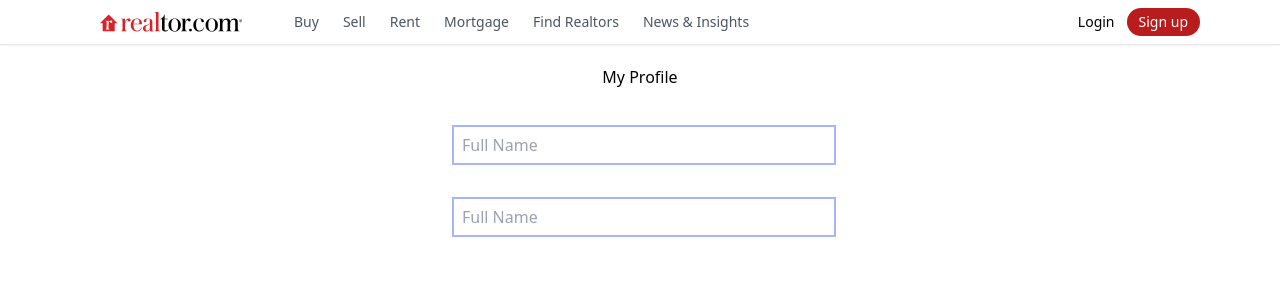
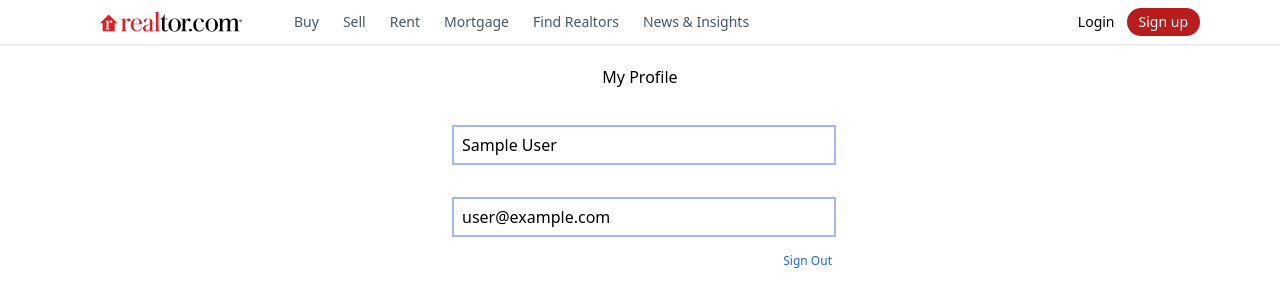
Before and after one commit to piumonline/realtor-clone, a React (Create React App) app: page /profile in a window 1280 px wide. Shown: the top 306 px of the page. Built offline with nearby package versions, Linux system fonts and the light colour scheme; no server answers; sample sign-in values are in the browser's storage.

Commit message:
Profile page

```diff
--- a/src/App.js
+++ b/src/App.js
@@ -8,7 +8,7 @@ import Signup from './pages/Signup';
 import FogotPassword from './pages/FogotPassword';
 import { ToastContainer } from 'react-toastify';
 import 'react-toastify/dist/ReactToastify.css';
-
+import PrivateRoute from './components/PrivateRoute';
 
 
 function App() {
@@ -18,7 +18,9 @@ function App() {
       <Navbar/>
       <Routes>
         <Route path='/' element={<Home/>}/>
-        <Route path='/profile' element={<Profile/>}/>
+        <Route path='/profile' element={<PrivateRoute/>}>
+          <Route path='/profile' element={<Profile/>}/>
+        </Route>
         <Route path='/signin' element={<Signin/>}/>
         <Route path='/signup' element={<Signup/>}/>
         <Route path='/fogotpwd' element={<FogotPassword/>}/>
--- /dev/null
+++ b/src/components/PrivateRoute.js
@@ -0,0 +1,17 @@
+import React from 'react'
+import { Navigate, Outlet } from 'react-router-dom';
+import {useAuthStatus} from '../hooks/useAuthStatus'
+// import { loggedIn, checkingStatus } from "../hooks/useAuthStatus";
+
+
+function PrivateRoute() {
+
+    const { loggedIn, checkingStatus } = useAuthStatus();
+    if(checkingStatus){
+        return <h1>Loading...</h1>
+    }
+
+  return loggedIn ? <Outlet/> : <Navigate to='/signin'/>
+}
+
+export default PrivateRoute
--- /dev/null
+++ b/src/hooks/useAuthStatus.js
@@ -0,0 +1,20 @@
+import { getAuth, onAuthStateChanged } from 'firebase/auth';
+import React, { useEffect, useState } from 'react'
+
+export function useAuthStatus() {
+
+    const [loggedIn, setLoggedIn] = useState(false);
+    const [checkingStatus, setCheckingStatus] = useState(true);
+
+    useEffect(()=>{
+        const auth = getAuth()
+        onAuthStateChanged(auth, (user)=>{
+            if(user){
+                setLoggedIn(true)
+            }
+            setCheckingStatus(false)
+        })
+    },[]);
+
+  return {loggedIn, checkingStatus}
+}
--- a/src/pages/Profile.jsx
+++ b/src/pages/Profile.jsx
@@ -1,14 +1,27 @@
-import React from 'react'
-import logo from '../img/logo.png'
+import React, { useState } from 'react'
+import { Link } from 'react-router-dom'
+import { getAuth, onAuthStateChanged } from 'firebase/auth';
+
 
 function Profile() {
+
+  const auth = getAuth();
+  const [formData, setFormData] = useState({
+    name: auth.currentUser.displayName,
+    email: auth.currentUser.email,
+  });
+
+  const {name, email }= formData
+
   return (
     <div >
       <h1 className='p-5'>My Profile</h1>
       <div className='flex justify-center'>
         <form className='flex flex-col w-96'>
-          <input className='m-1 w-full h-10 my-4 border-2 border-indigo-300 p-2' type='text' placeholder='Full Name' name='name'/>
-          <input className='m-1 w-full h-10 my-4 border-2 border-indigo-300 p-2' type='text' placeholder='Full Name' name='name'/>
+          <input className='m-1 w-full h-10 my-4 border-2 border-indigo-300 p-2' type='text' placeholder='Full Name' name='name' value={name}/>
+          <input className='m-1 w-full h-10 my-4 border-2 border-indigo-300 p-2' type='text' placeholder='Full Name' name='email' value={email}/>
+          <p className='pb-8 text-xs text-blue-600 flex justify-end items-end'><Link to='/fogotpwd'>Sign Out</Link></p>
+
         </form>
       </div>
     </div>
```
